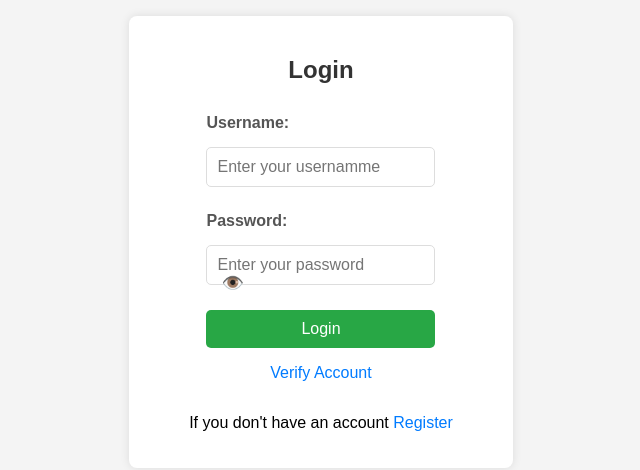
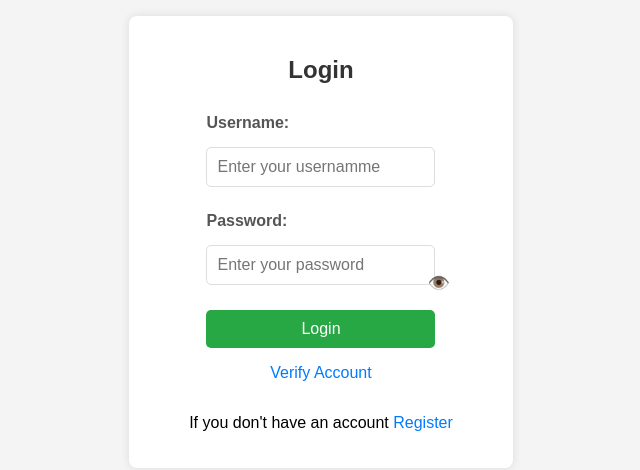
Before and after one commit to GRANDELO/ELOsystemv1, a React (Create React App) app in the folder frontend/client/: page / in a window 1280 px wide. Shown: the part 158-628 px from the top of the page, without its empty margins (319-959 px from the left). Built offline with nearby package versions, Linux system fonts and the light colour scheme; no server answers.

Commit message:
elo updates from Tim

```diff
--- a/frontend/client/src/components/register.css
+++ b/frontend/client/src/components/register.css
@@ -127,5 +127,6 @@ body {
     .divmess
     {
       max-width: 50px;
+      display: flex;
     }
   }
--- a/frontend/client/src/components/styles.css
+++ b/frontend/client/src/components/styles.css
@@ -166,6 +166,8 @@ a:hover {
   outline: none;
   width: 0px;
   height: 0px;
+  left: 90%;
+  top: 30;
 }
 .toggle-password:hover
 {
@@ -178,6 +180,8 @@ a:hover {
   cursor: pointer;
   font-size: 18px;
   outline: none;
+  left: 90%;
+  top: 30;
 }
 
 .toggle-password:focus {
```
